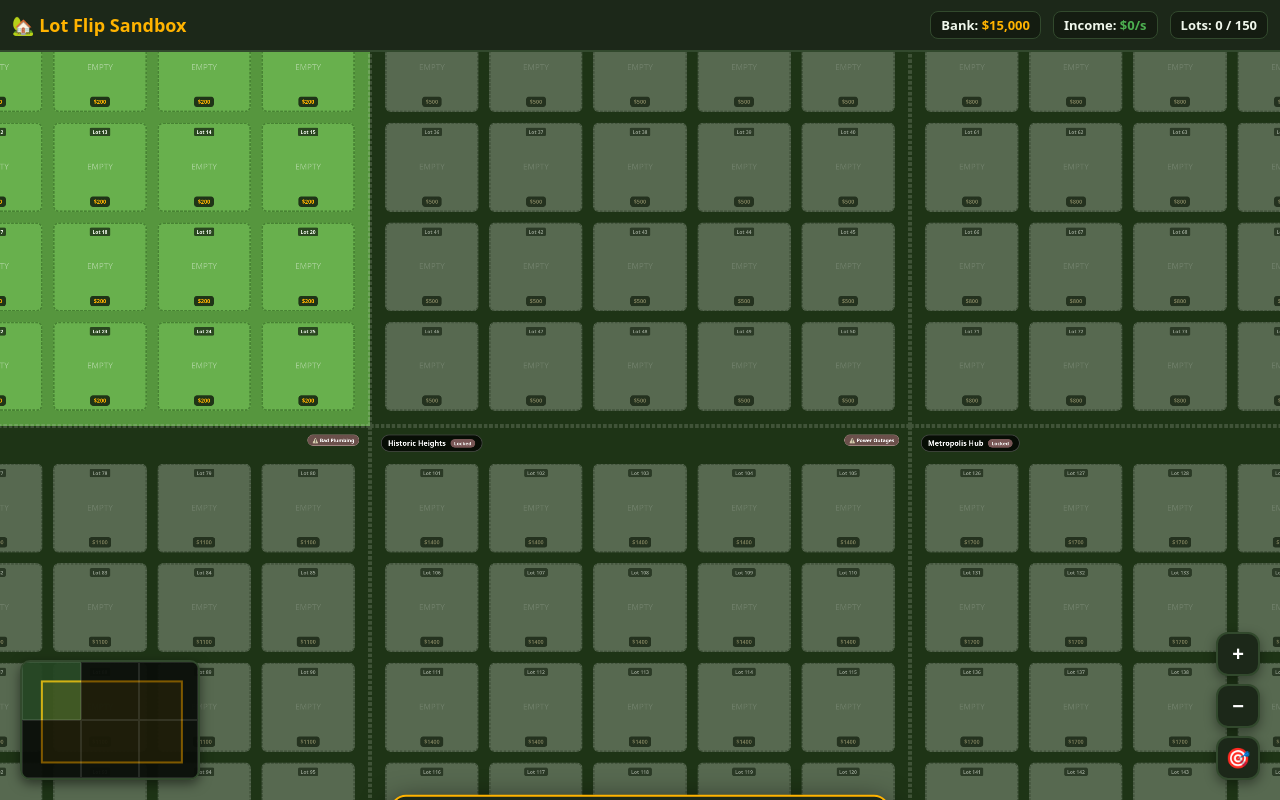
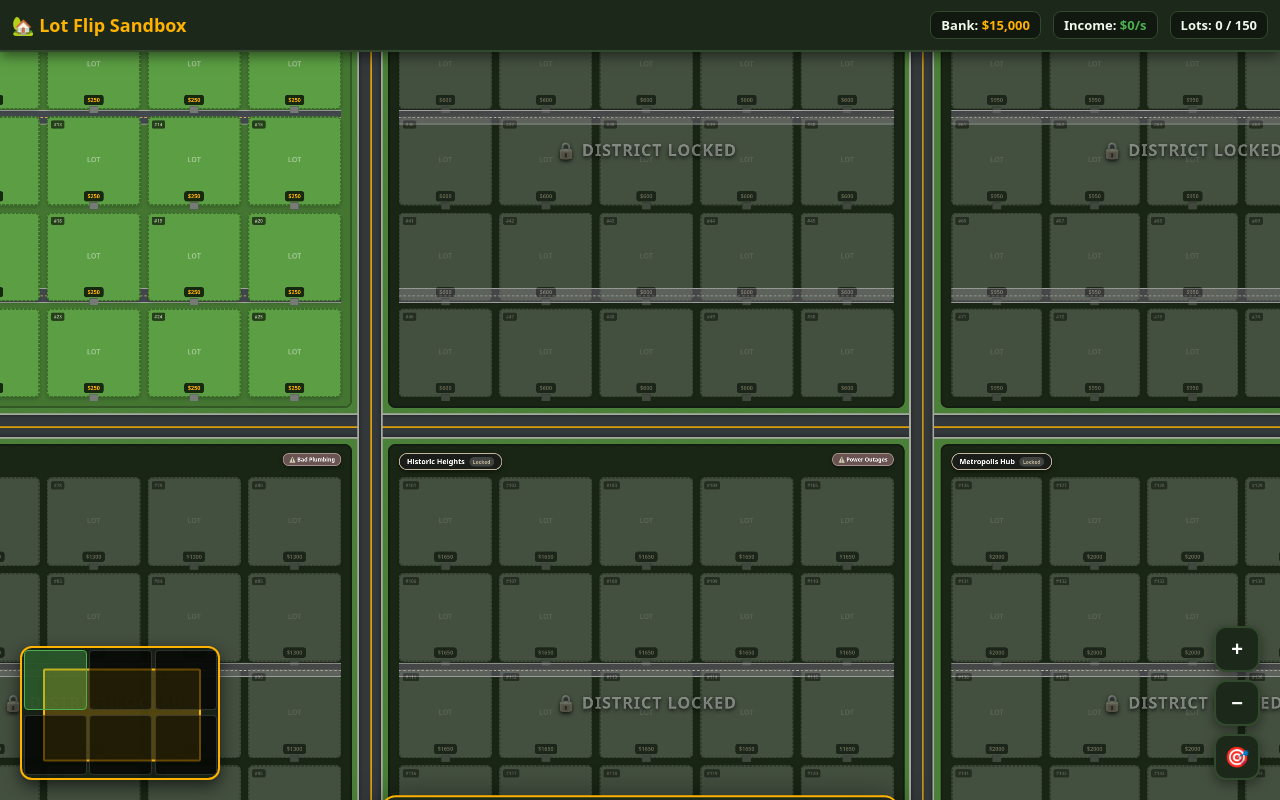
Before and after one commit to tplunkett09/Lot-Flip-Beta, a plain HTML site: page index.html in a window 1280 px wide. Drawn offline with Linux system fonts and the light colour scheme.

Commit message:
Update index.html

```diff
--- a/index.html
+++ b/index.html
@@ -16,6 +16,9 @@
   --warn: #e53935;
   --gold: #ffb300;
   --blue: #29b6f6;
+  --road-main: #33383b;
+  --road-sub: #42484d;
+  --curb: #a7aaa1;
 }
 * { box-sizing: border-box; -webkit-tap-highlight-color: transparent; user-select: none; -webkit-user-select: none; }
 html, body {
@@ -30,73 +33,128 @@ html, body {
 header {
   height: 52px; background: var(--card); border-bottom: 2px solid var(--line);
   display: flex; align-items: center; justify-content: space-between; padding: 0 12px;
-  z-index: 100; flex-shrink: 0;
+  z-index: 100; flex-shrink: 0; box-shadow: 0 4px 12px rgba(0,0,0,0.5);
 }
 .title { font-size: 18px; font-weight: 800; color: var(--gold); display: flex; align-items: center; gap: 6px; }
 .stats { display: flex; gap: 12px; align-items: center; font-weight: 700; font-size: 13px; }
-.stat-box { background: rgba(0,0,0,0.3); padding: 4px 10px; border-radius: 8px; border: 1px solid var(--line); white-space: nowrap; }
+.stat-box { background: rgba(0,0,0,0.4); padding: 4px 10px; border-radius: 8px; border: 1px solid var(--line); white-space: nowrap; }
 .val-gold { color: var(--gold); }
 .val-green { color: var(--acc); }
 
 #viewport {
   flex: 1; width: 100%; height: calc(100vh - 52px); position: relative;
-  overflow: hidden; background: #263820; cursor: grab; touch-action: none;
+  overflow: hidden; background: #1a2717; cursor: grab; touch-action: none;
 }
 #viewport:active { cursor: grabbing; }
 
 #map-world {
   position: absolute; left: 0; top: 0; width: 3600px; height: 2400px;
-  transform-origin: 0 0; will-change: transform; background: #56963e;
-  box-shadow: inset 0 0 100px rgba(0,0,0,0.5); pointer-events: auto;
+  transform-origin: 0 0; will-change: transform; background: #4a8037;
+  box-shadow: inset 0 0 120px rgba(0,0,0,0.6); pointer-events: auto;
 }
 
-/* Grid & Districts Layout */
+/* Ground Details & Decorative Park Areas */
+.terrain-overlay {
+  position: absolute; inset: 0; pointer-events: none;
+  background-image: radial-gradient(rgba(255,255,255,0.05) 1px, transparent 0);
+  background-size: 32px 32px;
+}
+
+/* Major Boulevards & Neighborhood Road Infrastructure */
+.city-roads { position: absolute; inset: 0; pointer-events: none; }
+.main-avenue-h {
+  position: absolute; left: 0; width: 3600px; height: 56px; background: var(--road-main);
+  border-top: 4px solid var(--curb); border-bottom: 4px solid var(--curb);
+  box-shadow: inset 0 0 8px rgba(0,0,0,0.5);
+}
+.main-avenue-h::before {
+  content: ""; position: absolute; left: 0; right: 0; top: 25px;
+  border-top: 3px double var(--gold);
+}
+.main-avenue-v {
+  position: absolute; top: 0; height: 2400px; width: 56px; background: var(--road-main);
+  border-left: 4px solid var(--curb); border-right: 4px solid var(--curb);
+  box-shadow: inset 0 0 8px rgba(0,0,0,0.5);
+}
+.main-avenue-v::before {
+  content: ""; position: absolute; top: 0; bottom: 0; left: 25px;
+  border-left: 3px double var(--gold);
+}
+
+/* District Sectors */
 .district-layer {
   position: absolute; inset: 0; display: grid;
-  grid-template-columns: repeat(3, 1200px); grid-template-rows: repeat(2, 1200px);
+  grid-template-columns: 1172px 56px 1172px 56px 1144px;
+  grid-template-rows: 1172px 56px 1172px;
 }
 .district {
-  position: relative; border: 4px dashed rgba(255,255,255,0.15);
-  box-sizing: border-box; padding: 30px;
+  position: relative; box-sizing: border-box; padding: 20px;
+  background: rgba(0,0,0,0.08); border-radius: 16px; margin: 12px;
+  border: 4px solid rgba(0,0,0,0.25);
 }
 .district.locked {
-  background: rgba(0,0,0,0.65); filter: grayscale(0.8);
+  background: rgba(10,15,8,0.78); filter: grayscale(0.85);
 }
+.district.locked::after {
+  content: "🔒 DISTRICT LOCKED"; position: absolute; inset: 0;
+  display: flex; align-items: center; justify-content: center;
+  font-size: 36px; font-weight: 900; color: rgba(255,255,255,0.4);
+  letter-spacing: 2px; text-shadow: 0 4px 10px rgba(0,0,0,0.8); z-index: 15;
+}
+
 .district-header {
-  position: absolute; top: 15px; left: 20px; z-index: 10;
-  background: rgba(0,0,0,0.75); border: 2px solid var(--line);
-  padding: 6px 14px; border-radius: 20px; display: flex; align-items: center; gap: 10px;
+  position: absolute; top: 16px; left: 20px; z-index: 20;
+  background: rgba(20,30,18,0.92); border: 2px solid var(--gold);
+  padding: 6px 16px; border-radius: 20px; display: flex; align-items: center; gap: 10px;
+  box-shadow: 0 4px 12px rgba(0,0,0,0.5);
 }
 .district-name { font-size: 16px; font-weight: 800; color: #fff; }
-.district-badge { font-size: 11px; padding: 2px 8px; border-radius: 10px; font-weight: 700; background: var(--line); }
-.district.locked .district-badge { background: var(--warn); }
+.district-badge { font-size: 11px; padding: 3px 8px; border-radius: 10px; font-weight: 800; background: var(--line); color: var(--gold); }
 
 .district-hazards {
-  position: absolute; top: 15px; right: 20px; z-index: 10; display: flex; gap: 6px;
+  position: absolute; top: 16px; right: 20px; z-index: 20; display: flex; gap: 6px;
 }
 .hazard-chip {
-  background: rgba(229,57,53,0.85); color: #fff; font-weight: 800; font-size: 11px;
-  padding: 4px 10px; border-radius: 12px; border: 1px solid #ff7961; display: flex; align-items: center; gap: 4px;
+  background: rgba(229,57,53,0.9); color: #fff; font-weight: 800; font-size: 12px;
+  padding: 4px 12px; border-radius: 14px; border: 2px solid #ff7961; display: flex; align-items: center; gap: 6px;
+  box-shadow: 0 4px 10px rgba(0,0,0,0.4);
 }
-.hazard-chip.fixed { background: rgba(76,175,80,0.85); border-color: #81c784; }
+.hazard-chip.fixed { background: rgba(76,175,80,0.9); border-color: #81c784; }
 
-.grid-25 {
+/* 25 Lot Block Structure with Local Streets */
+.block-grid {
   display: grid; grid-template-columns: repeat(5, 1fr); grid-template-rows: repeat(5, 1fr);
-  gap: 24px; width: 100%; height: 100%; padding-top: 50px;
+  gap: 16px; width: 100%; height: 100%; padding-top: 50px; position: relative;
+}
+.street-h {
+  position: absolute; left: 0; right: 0; height: 32px; background: var(--road-sub);
+  border-top: 2px solid var(--curb); border-bottom: 2px solid var(--curb); z-index: 1;
+}
+.street-h::before {
+  content: ""; position: absolute; left: 0; right: 0; top: 14px;
+  border-top: 2px dashed #f5d061; opacity: 0.8;
 }
 
+/* Individual Lot Styling */
 .lot {
-  background: #68b04d; border: 3px dashed #478233; border-radius: 12px;
+  background: #5b9e43; border: 3px dashed #3a6b29; border-radius: 10px;
   position: relative; display: flex; flex-direction: column; justify-content: space-between;
-  align-items: center; padding: 8px; cursor: pointer; transition: transform 0.1s;
+  align-items: center; padding: 6px; cursor: pointer; transition: transform 0.15s, border-color 0.15s;
+  box-shadow: 0 4px 8px rgba(0,0,0,0.2); z-index: 2;
 }
-.lot:hover { border-color: #fff; }
-.lot.purchased { background: #263622; border: 3px solid var(--gold); }
-.lot.locked-lot { opacity: 0.5; cursor: not-allowed; }
+.lot::before {
+  content: ""; position: absolute; bottom: -12px; width: 18px; height: 14px;
+  background: #777b75; border: 1px solid #545954; border-radius: 2px; z-index: 1;
+}
+.lot:hover { border-color: #fff; transform: scale(1.02); }
+.lot.purchased { background: #263622; border: 3px solid var(--gold); box-shadow: inset 0 0 12px rgba(255,179,0,0.2); }
+.lot.locked-lot { opacity: 0.4; cursor: not-allowed; }
 
-.lot-title { font-size: 11px; font-weight: 800; background: rgba(0,0,0,0.6); padding: 2px 6px; border-radius: 4px; }
-.lot-art { width: 100%; height: 110px; display: flex; align-items: center; justify-content: center; pointer-events: none; }
-.lot-price { font-size: 12px; font-weight: 800; color: var(--gold); background: rgba(0,0,0,0.7); padding: 3px 8px; border-radius: 6px; }
+.lot-header { width: 100%; display: flex; justify-content: space-between; align-items: center; z-index: 3; }
+.lot-num { font-size: 10px; font-weight: 800; background: rgba(0,0,0,0.6); padding: 2px 6px; border-radius: 4px; color: var(--mut); }
+.lot-art { width: 100%; flex: 1; display: flex; align-items: center; justify-content: center; position: relative; z-index: 3; }
+.lot-footer { z-index: 3; }
+.lot-price { font-size: 12px; font-weight: 800; color: var(--gold); background: rgba(0,0,0,0.75); padding: 3px 8px; border-radius: 6px; }
 
 /* Overlay UI Controls */
 .controls-hud {
@@ -104,48 +162,50 @@ header {
   display: flex; flex-direction: column; gap: 8px;
 }
 .hud-btn {
-  width: 44px; height: 44px; background: var(--card); border: 2px solid var(--line);
+  width: 46px; height: 46px; background: var(--card); border: 2px solid var(--line);
   color: #fff; border-radius: 12px; font-size: 20px; font-weight: 800;
   display: flex; align-items: center; justify-content: center; cursor: pointer;
-  box-shadow: 0 4px 12px rgba(0,0,0,0.4);
+  box-shadow: 0 4px 12px rgba(0,0,0,0.4); transition: background 0.15s;
 }
-.hud-btn:active { transform: scale(0.95); background: var(--hov); }
+.hud-btn:hover { background: var(--hov); border-color: var(--gold); }
+.hud-btn:active { transform: scale(0.95); }
 
 #minimap {
-  position: absolute; bottom: 20px; left: 20px; width: 180px; height: 120px;
-  background: rgba(20,30,18,0.9); border: 2px solid var(--line); border-radius: 10px;
-  z-index: 90; overflow: hidden; box-shadow: 0 4px 12px rgba(0,0,0,0.5);
+  position: absolute; bottom: 20px; left: 20px; width: 200px; height: 134px;
+  background: rgba(20,30,18,0.92); border: 2px solid var(--gold); border-radius: 12px;
+  z-index: 90; overflow: hidden; box-shadow: 0 6px 16px rgba(0,0,0,0.6);
 }
 .mini-district {
-  position: absolute; width: 33.33%; height: 50%; border: 1px solid rgba(255,255,255,0.1);
-  box-sizing: border-box; pointer-events: none;
+  position: absolute; width: 32%; height: 46%; border: 1px solid rgba(255,255,255,0.15);
+  box-sizing: border-box; border-radius: 4px; margin: 1%;
 }
-.mini-district.unlocked { background: rgba(76,175,80,0.25); }
-.mini-district.locked { background: rgba(0,0,0,0.5); }
+.mini-district.unlocked { background: rgba(76,175,80,0.35); border-color: var(--acc); }
+.mini-district.locked { background: rgba(0,0,0,0.6); }
 #mini-viewport {
-  position: absolute; border: 2px solid var(--gold); background: rgba(255,179,0,0.15);
-  pointer-events: none;
+  position: absolute; border: 2px solid var(--gold); background: rgba(255,179,0,0.25);
+  pointer-events: none; border-radius: 2px;
 }
 
 /* Modal Bottom Sheet */
 #sheet {
   position: fixed; left: 50%; bottom: 20px; transform: translateX(-50%) translateY(120%);
-  width: 90%; max-width: 500px; background: var(--card); border: 2px solid var(--gold);
-  border-radius: 16px; padding: 16px; z-index: 200; transition: transform 0.3s ease;
-  box-shadow: 0 10px 30px rgba(0,0,0,0.8);
+  width: 90%; max-width: 520px; background: var(--card); border: 2px solid var(--gold);
+  border-radius: 16px; padding: 16px; z-index: 200; transition: transform 0.3s cubic-bezier(0.1, 0.9, 0.2, 1);
+  box-shadow: 0 12px 36px rgba(0,0,0,0.85);
 }
 #sheet.active { transform: translateX(-50%) translateY(0); }
 .sheet-header { display: flex; justify-content: space-between; align-items: center; margin-bottom: 12px; }
 .sheet-title { font-size: 16px; font-weight: 800; color: var(--gold); }
-.close-btn { background: none; border: none; color: #fff; font-size: 20px; cursor: pointer; }
-.build-opts { display: grid; grid-template-columns: 1fr 1fr; gap: 8px; max-height: 250px; overflow-y: auto; }
+.close-btn { background: none; border: none; color: #fff; font-size: 22px; cursor: pointer; }
+.build-opts { display: grid; grid-template-columns: 1fr 1fr; gap: 8px; max-height: 260px; overflow-y: auto; }
 .opt-btn {
-  background: var(--hov); border: 1px solid var(--line); border-radius: 8px; padding: 8px;
+  background: var(--hov); border: 1px solid var(--line); border-radius: 10px; padding: 10px;
   color: #fff; text-align: left; cursor: pointer; display: flex; flex-direction: column; gap: 2px;
+  transition: border-color 0.15s, background 0.15s;
 }
-.opt-btn:hover { border-color: var(--gold); }
+.opt-btn:hover { border-color: var(--gold); background: rgba(255,179,0,0.1); }
 .opt-btn b { color: var(--gold); font-size: 13px; }
-.opt-btn small { color: var(--mut); font-size: 10px; }
+.opt-btn small { color: var(--mut); font-size: 11px; }
 </style>
 </head>
 <body>
@@ -162,6 +222,15 @@ header {
 
   <div id="viewport">
     <div id="map-world">
+      <div class="terrain-overlay"></div>
+
+      <!-- Major Connecting Boulevards & Avenues -->
+      <div class="city-roads">
+        <div class="main-avenue-h" style="top: 1172px;"></div>
+        <div class="main-avenue-v" style="left: 1172px;"></div>
+        <div class="main-avenue-v" style="left: 2398px;"></div>
+      </div>
+
       <div class="district-layer" id="district-layer"></div>
     </div>
 
@@ -186,14 +255,14 @@ header {
 </div>
 
 <script>
-// Game State & Data
+// District & Municipal Data Architecture
 const DISTRICTS = [
-  { id: 0, name: "Suburban Springs", req: 0, cost: 0, hazard: null },
-  { id: 1, name: "Downtown Core", req: 10, cost: 25000, hazard: "High Crime" },
-  { id: 2, name: "Industrial Zone", req: 25, cost: 50000, hazard: "Heavy Smog" },
-  { id: 3, name: "Waterfront Bay", req: 45, cost: 100000, hazard: "Bad Plumbing" },
-  { id: 4, name: "Historic Heights", req: 70, cost: 200000, hazard: "Power Outages" },
-  { id: 5, name: "Metropolis Hub", req: 100, cost: 500000, hazard: "Traffic Gridlock" }
+  { id: 0, name: "Suburban Springs", req: 0, hazard: null, gridPos: [0,0] },
+  { id: 1, name: "Downtown Core", req: 10, hazard: "High Crime Rate", gridPos: [0,2] },
+  { id: 2, name: "Industrial Zone", req: 25, hazard: "Heavy Smog", gridPos: [0,4] },
+  { id: 3, name: "Waterfront Bay", req: 45, hazard: "Bad Plumbing", gridPos: [2,0] },
+  { id: 4, name: "Historic Heights", req: 70, hazard: "Power Outages", gridPos: [2,2] },
+  { id: 5, name: "Metropolis Hub", req: 100, hazard: "Traffic Congestion", gridPos: [2,4] }
 ];
 
 const BUILDINGS = {
@@ -213,12 +282,12 @@ let lotsData = Array.from({ length: 150 }, (_, i) => ({
   district: Math.floor(i / 25),
   status: "empty",
   building: null,
-  cost: 200 + (Math.floor(i / 25) * 300)
+  cost: 250 + (Math.floor(i / 25) * 350)
 }));
 
 let selectedLotId = null;
 
-// Universal Pointer-Based Pan & Pinch Engine
+// Universal Pointer Engine (Pan / Zoom / Pinch)
 const viewport = document.getElementById("viewport");
 const world = document.getElementById("map-world");
 const miniViewport = document.getElementById("mini-viewport");
@@ -227,7 +296,6 @@ let scale = 0.45;
 let panX = 0;
 let panY = 0;
 
-// Active pointer tracking for multi-touch pinch & drag
 const activePointers = new Map();
 let prevPinchDist = null;
 let isPanning = false;
@@ -235,7 +303,6 @@ let isPanning = false;
 function updateTransform() {
   scale = Math.min(Math.max(0.2, scale), 1.6);
 
-  // Boundary constraints so map doesn't float into empty space
   const vpW = viewport.clientWidth;
   const vpH = viewport.clientHeight;
   const mapW = 3600 * scale;
@@ -244,14 +311,14 @@ function updateTransform() {
   const minX = Math.min(0, vpW - mapW);
   const minY = Math.min(0, vpH - mapH);
 
-  panX = Math.max(minX - 300, Math.min(300, panX));
-  panY = Math.max(minY - 300, Math.min(300, panY));
+  panX = Math.max(minX - 200, Math.min(200, panX));
+  panY = Math.max(minY - 200, Math.min(200, panY));
 
   world.style.transform = `translate3d(${panX}px, ${panY}px, 0px) scale(${scale})`;
 
-  // Update Minimap Box Indicator
-  const miniW = 180;
-  const miniH = 120;
+  // Minimap Sync
+  const miniW = 200;
+  const miniH = 134;
   const wRatio = miniW / 3600;
   const hRatio = miniH / 2400;
 
@@ -265,7 +332,7 @@ function updateTransform() {
   miniViewport.style.transform = `translate(${boxX}px, ${boxY}px)`;
 }
 
-// Pointer Event Listeners for Touch, Mouse, and Pen
+// Pointer Event Handlers
 viewport.addEventListener("pointerdown", (e) => {
   viewport.setPointerCapture(e.pointerId);
   activePointers.set(e.pointerId, { x: e.clientX, y: e.clientY });
@@ -279,21 +346,17 @@ viewport.addEventListener("pointermove", (e) => {
   const deltaX = e.clientX - prev.x;
   const deltaY = e.clientY - prev.y;
 
-  // Track if mouse/finger actually moved (to distinguish pan from click)
   if (Math.hypot(deltaX, deltaY) > 2) {
     isPanning = true;
   }
 
   activePointers.set(e.pointerId, { x: e.clientX, y: e.clientY });
 
-  // Single pointer pan
   if (activePointers.size === 1) {
     panX += deltaX;
     panY += deltaY;
     updateTransform();
-  }
-  // Two-pointer pinch zoom
-  else if (activePointers.size === 2) {
+  } else if (activePointers.size === 2) {
     const pts = Array.from(activePointers.values());
     const dist = Math.hypot(pts[0].x - pts[1].x, pts[0].y - pts[1].y);
 
@@ -319,7 +382,6 @@ function endPointer(e) {
 viewport.addEventListener("pointerup", endPointer);
 viewport.addEventListener("pointercancel", endPointer);
 
-// Mouse Wheel Zoom
 viewport.addEventListener("wheel", (e) => {
   e.preventDefault();
   const zoomFactor = e.deltaY < 0 ? 1.12 : 0.88;
@@ -338,7 +400,7 @@ function centerMap() {
   updateTransform();
 }
 
-// Render City Map & Districts
+// Render City Map & Districts with Streets
 function renderCity() {
   const layer = document.getElementById("district-layer");
   layer.innerHTML = "";
@@ -347,6 +409,8 @@ function renderCity() {
     const isUnlocked = unlockedDistricts.includes(d.id);
     const distEl = document.createElement("div");
     distEl.className = `district ${isUnlocked ? '' : 'locked'}`;
+    distEl.style.gridRow = d.gridPos[0] + 1;
+    distEl.style.gridColumn = d.gridPos[1] + 1;
 
     let hazardHTML = "";
     if (d.hazard) {
@@ -354,7 +418,7 @@ function renderCity() {
       hazardHTML = `
         <div class="district-hazards">
           <div class="hazard-chip ${isFixed ? 'fixed' : ''}">
-            ${isFixed ? '✓ Hazard Fixed' : '⚠️ ' + d.hazard}
+            ${isFixed ? '✓ Hazard Solved' : '⚠️ ' + d.hazard}
           </div>
         </div>`;
     }
@@ -365,12 +429,15 @@ function renderCity() {
         <div class="district-badge">${isUnlocked ? 'Unlocked' : 'Locked'}</div>
       </div>
       ${hazardHTML}
-      <div class="grid-25" id="grid-dist-${d.id}"></div>
+      <div class="block-grid" id="grid-dist-${d.id}">
+        <div class="street-h" style="top: 42%;"></div>
+        <div class="street-h" style="top: 78%;"></div>
+      </div>
     `;
 
     layer.appendChild(distEl);
 
-    // Render 25 Lots inside District Grid
+    // Render Lots inside Block Grid
     const gridEl = distEl.querySelector(`#grid-dist-${d.id}`);
     const startIdx = d.id * 25;
 
@@ -379,19 +446,18 @@ function renderCity() {
       const lotEl = document.createElement("div");
       lotEl.className = `lot ${lot.status === 'built' ? 'purchased' : ''} ${isUnlocked ? '' : 'locked-lot'}`;
 
-      let content = `<div class="lot-title">Lot ${i + 1}</div>`;
+      let content = `<div class="lot-header"><span class="lot-num">#${i + 1}</span></div>`;
       if (lot.status === 'built') {
         const b = BUILDINGS[lot.building];
-        content += `<div class="lot-art" style="font-size:36px;">${b.icon}</div>`;
-        content += `<div class="lot-price">$${b.rent}/s</div>`;
+        content += `<div class="lot-art" style="font-size:38px;">${b.icon}</div>`;
+        content += `<div class="lot-footer"><div class="lot-price">$${b.rent}/s</div></div>`;
       } else {
-        content += `<div class="lot-art" style="font-size:18px; color:rgba(255,255,255,0.4);">EMPTY</div>`;
-        content += `<div class="lot-price">$${lot.cost}</div>`;
+        content += `<div class="lot-art" style="font-size:16px; color:rgba(255,255,255,0.4); font-weight:800;">LOT</div>`;
+        content += `<div class="lot-footer"><div class="lot-price">$${lot.cost}</div></div>`;
       }
 
       lotEl.innerHTML = content;
 
-      // Ensure drag doesn't trigger lot click
       lotEl.onclick = (e) => {
         if (isPanning) return;
         e.stopPropagation();
@@ -415,15 +481,17 @@ function renderMinimap() {
     const isUnlocked = unlockedDistricts.includes(d.id);
     const mDist = document.createElement("div");
     mDist.className = `mini-district ${isUnlocked ? 'unlocked' : 'locked'}`;
-    const col = d.id % 3;
-    const row = Math.floor(d.id / 3);
+
+    const col = d.gridPos[1] === 0 ? 0 : d.gridPos[1] === 2 ? 1 : 2;
+    const row = d.gridPos[0] === 0 ? 0 : 1;
+
     mDist.style.left = (col * 33.33) + "%";
     mDist.style.top = (row * 50) + "%";
     mini.appendChild(mDist);
   });
 }
 
-// Bottom Sheet Interactivity
+// Lot Management Bottom Sheet
 function openLotSheet(id) {
   selectedLotId = id;
   const lot = lotsData[id];
@@ -520,7 +588,7 @@ function updateHUD() {
   });
 }
 
-// Game Loop: Auto Income
+// Game Loop: Income Generation
 setInterval(() => {
   lotsData.forEach(l => {
     if (l.status === 'built') {
@@ -534,7 +602,7 @@ setInterval(() => {
   updateHUD();
 }, 500);
 
-// Initialize Map Engine on Load
+// Initialize Map Engine on Window Load
 window.addEventListener("load", () => {
   renderCity();
   centerMap();
```
